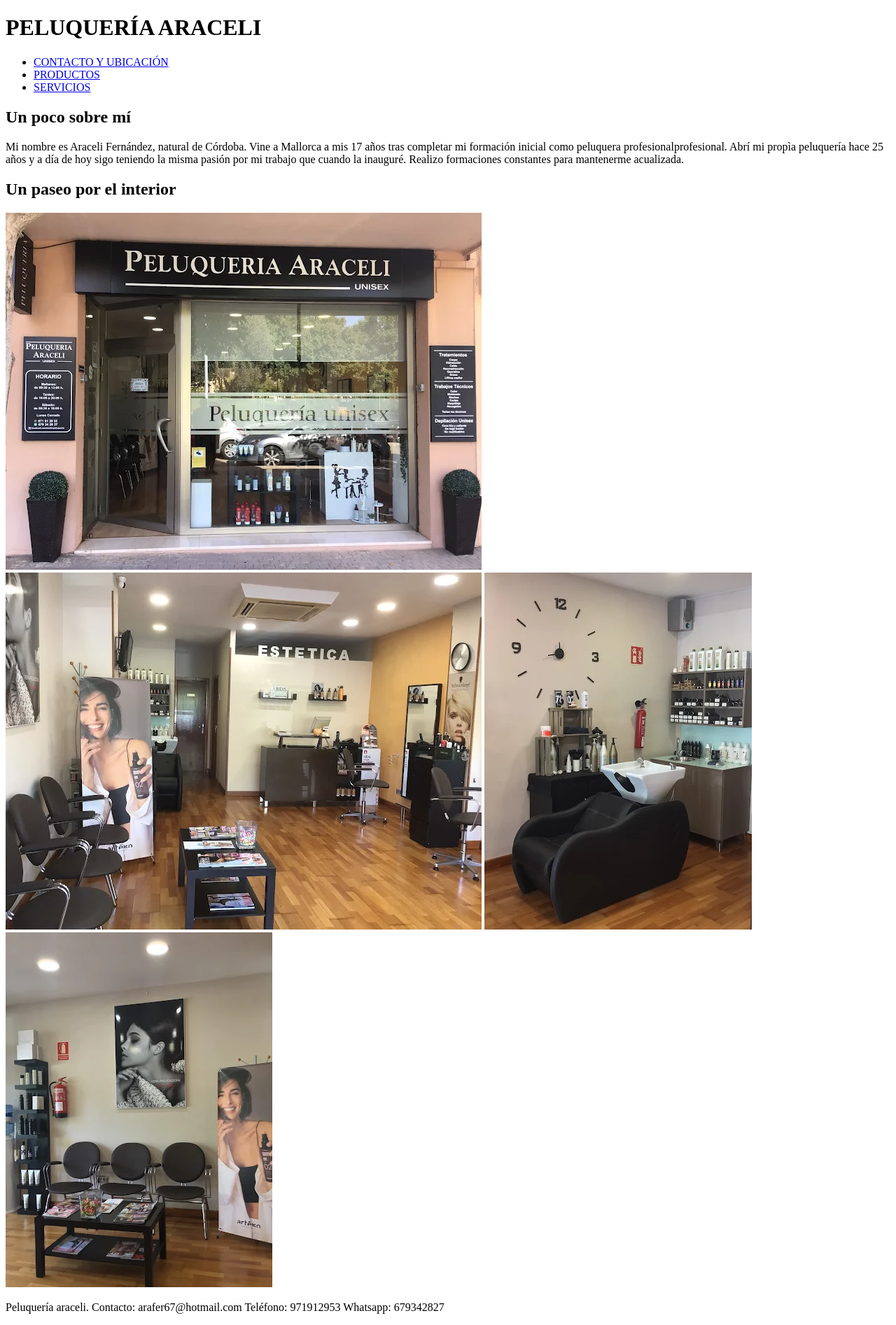
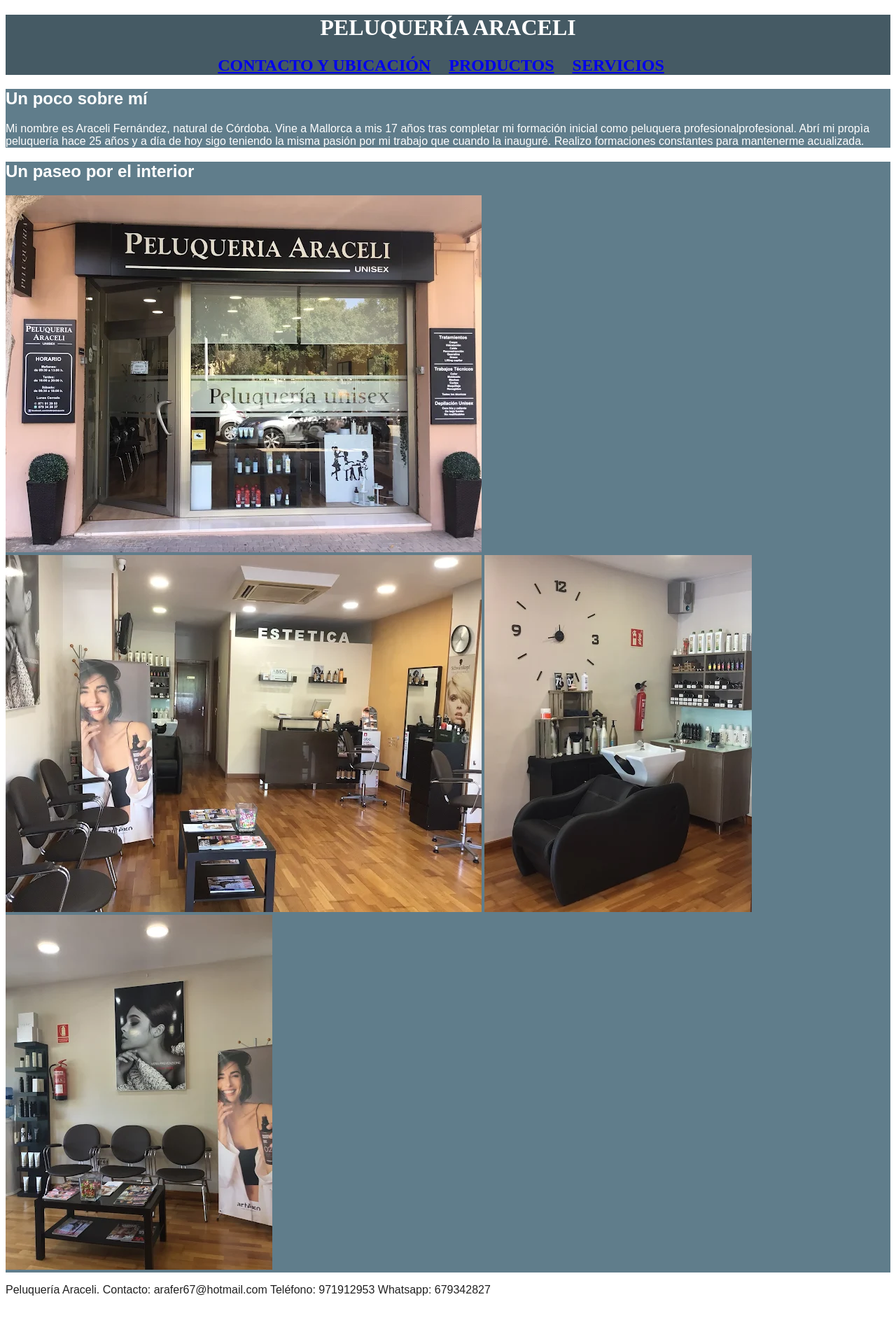
Before and after one commit to GaGhub/LSDAWGabrieldeluque, a plain HTML site: page index.html in a window 1280 px wide. Shown: the whole page at 70% size. After the commit the page ends 1868 px from the top, so only its background shows below. Drawn offline with Linux system fonts and the light colour scheme.

Commit message:
Actualización añadiendo archivo CSS y favicon

```diff
--- /dev/null
+++ b/estilo.css
@@ -0,0 +1,13 @@
+
+header {background-color: #455A64; color: #FFFFFF; text-align: center}
+nav ul {
+  list-style: none; /* quita los puntos de la lista como explicó el profe en la primera videoconferencia */
+  padding: 0;
+  margin: 0;
+}
+nav ul li {
+  display: inline-block; /* coloca los <li> en línea */
+  margin-right: 20px; /* separación entre elementos */
+}
+section {background-color: #607D8B; color:#FFFFFF; font-family: Arial}
+footer {background-color: #FFFFFF; color: #212121; font-family: Arial}
--- a/index.html
+++ b/index.html
@@ -1,19 +1,24 @@
 <!DOCTYPE html>
 <html lang="es">
+
     <head>
         <meta charset="UTF-8">
-        <title>Peluquería Araceli </title>
+       <title> PELUQUERÍA ARACELI </title>
+        <link rel="stylesheet"  href="estilo.css">
+        <link rel="icon" href="favicon.png" type="image/png">
     </head>
     <body>
         <header>
             <h1> PELUQUERÍA ARACELI</h1>
+            <h2>
             <nav>
                 <ul>
              <li> <a href="ubicacionycontacto.html">CONTACTO Y UBICACIÓN</a></li>
-             <li><a href="productos.html">PRODUCTOS</a></li>
+             <li> <a href="productos.html">PRODUCTOS</a></li>
              <li> <a href="servicios.html">SERVICIOS</a></li>
                 </ul>
             </nav>
+            </h2>
         </header>
         <section>
         <h2>Un poco sobre mí</h2>
@@ -30,7 +35,7 @@
         <img src="salaespera.png" alt="Sala de espera">
         </section>
         <footer>
-        <p>Peluquería araceli. Contacto: arafer67@hotmail.com Teléfono: 971912953 Whatsapp: 679342827</p>
+        <p>Peluquería Araceli. Contacto: arafer67@hotmail.com Teléfono: 971912953 Whatsapp: 679342827</p>
 
 
         </footer>
```
Also changed, not shown: productos.html (+44 -0 lines), servicios.html (+24 -2 lines), ubicacionycontacto.html (+41 -0 lines), favicon.png (added).
